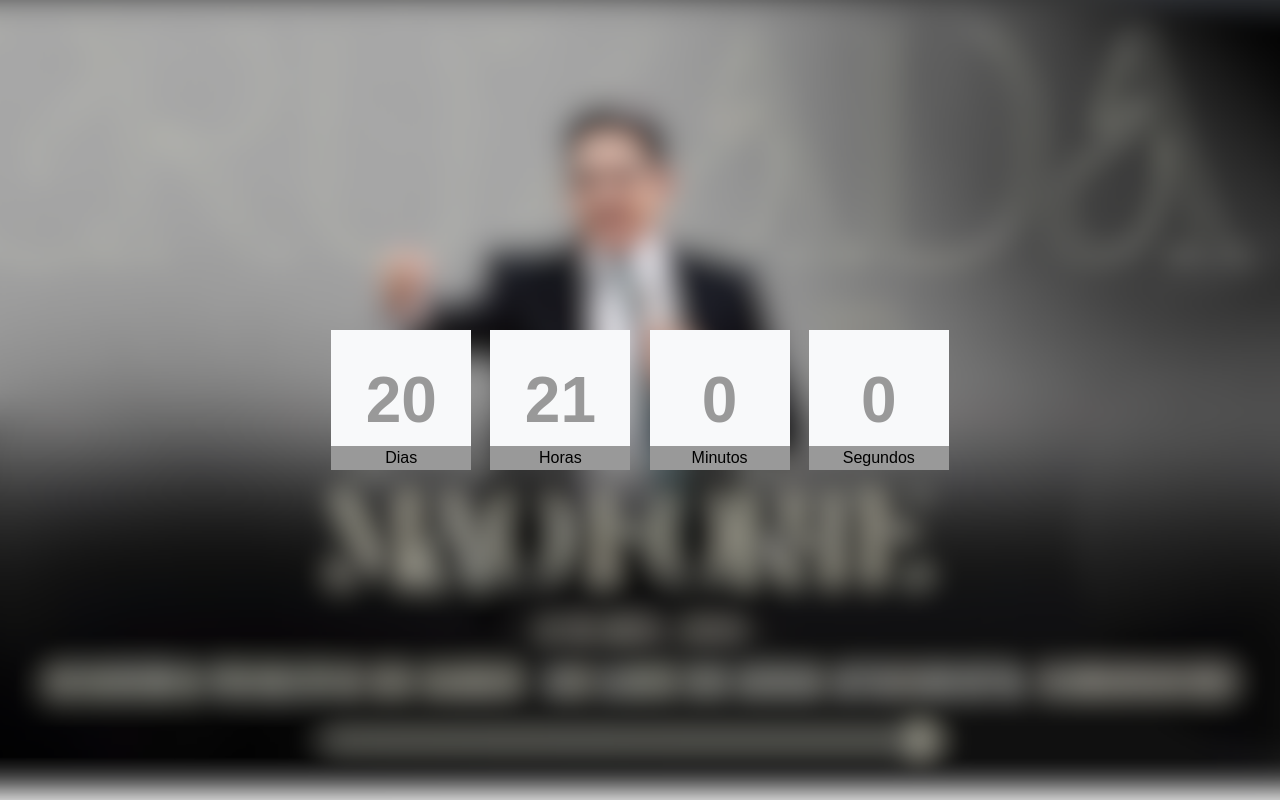
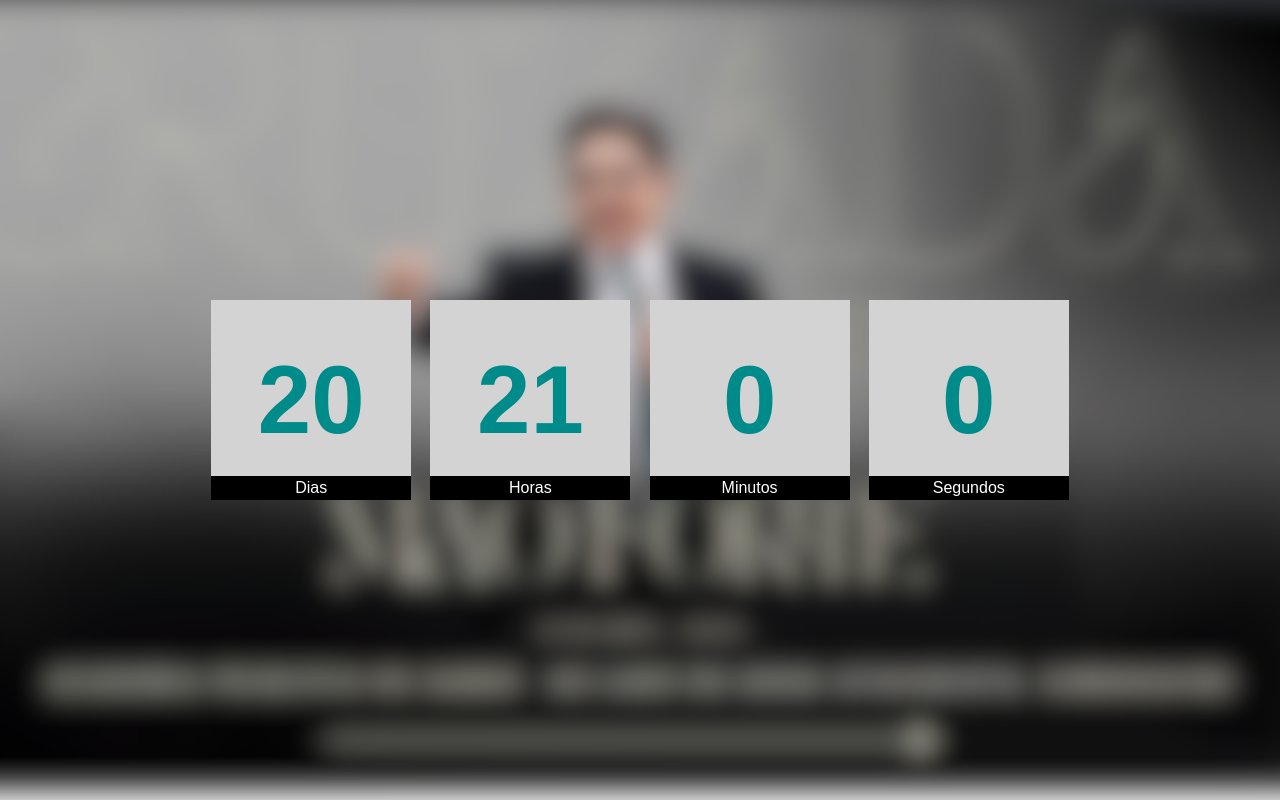
Before and after one commit to vadenilsonJr/countdown, a plain HTML site: page index.html in a window 1280 px wide. Drawn offline with Linux system fonts and the light colour scheme.

Commit message:
style change

```diff
--- a/style.css
+++ b/style.css
@@ -31,9 +31,10 @@ h1 {
 }
 
 .count-wrapper {
-  width: 140px;
-  height: 140px;
-  background: #f8f9fa;
+  width: 200px;
+  height: 200px;
+  background: lightgray;
+
   position: relative;
   display: flex;
   justify-content: center;
@@ -44,8 +45,8 @@ h1 {
 
 .count-wrapper div {
   font-weight: 900;
-  font-size: 4rem;
-  color: #999;
+  font-size: 6rem;
+  color: darkcyan;
 }
 
 .count-wrapper span {
@@ -54,5 +55,6 @@ h1 {
   bottom: 0;
   text-align: center;
   padding: .2rem 0;
-  background: #999;
+  background: black;
+  color: white;
 }
```
